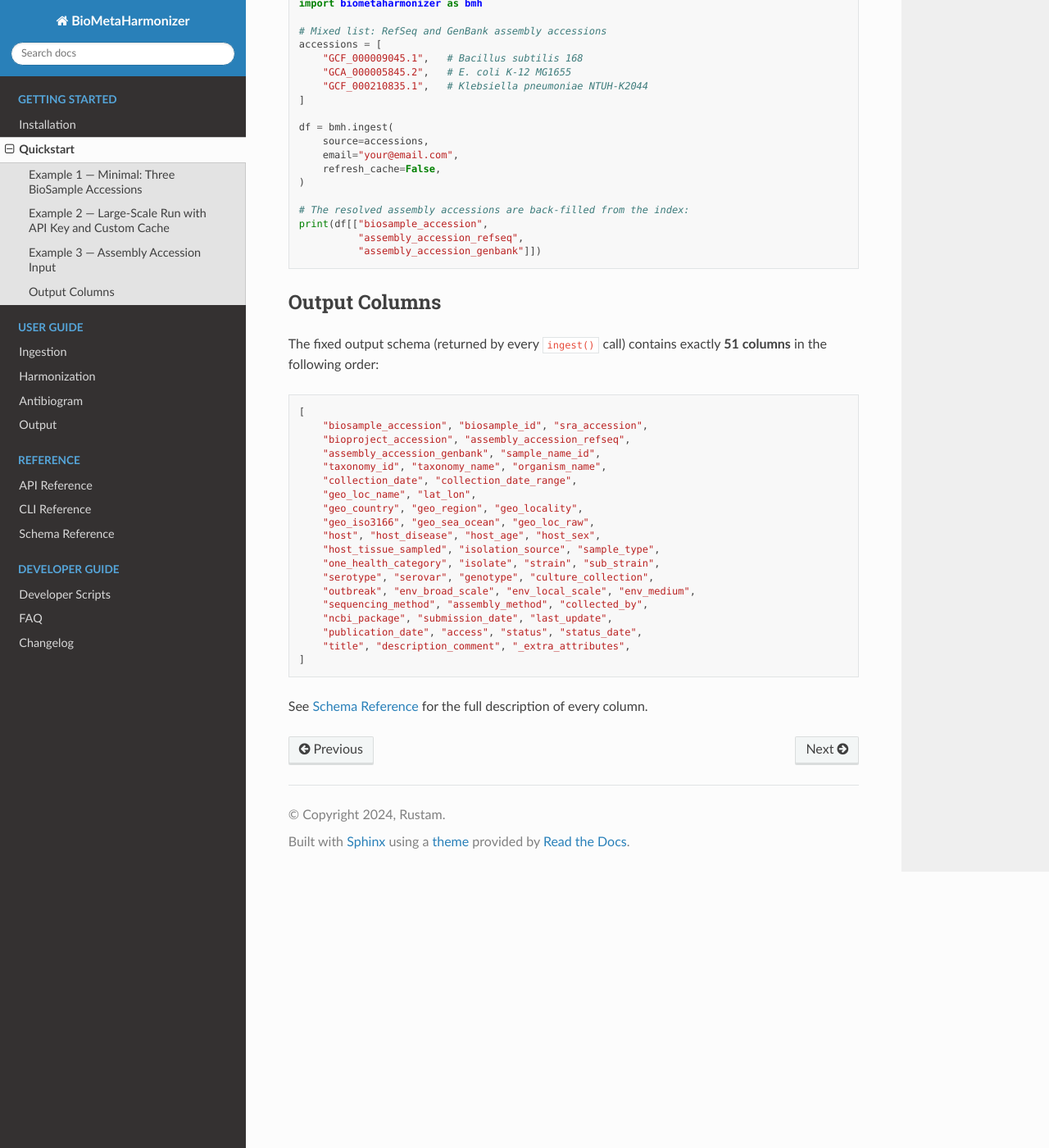
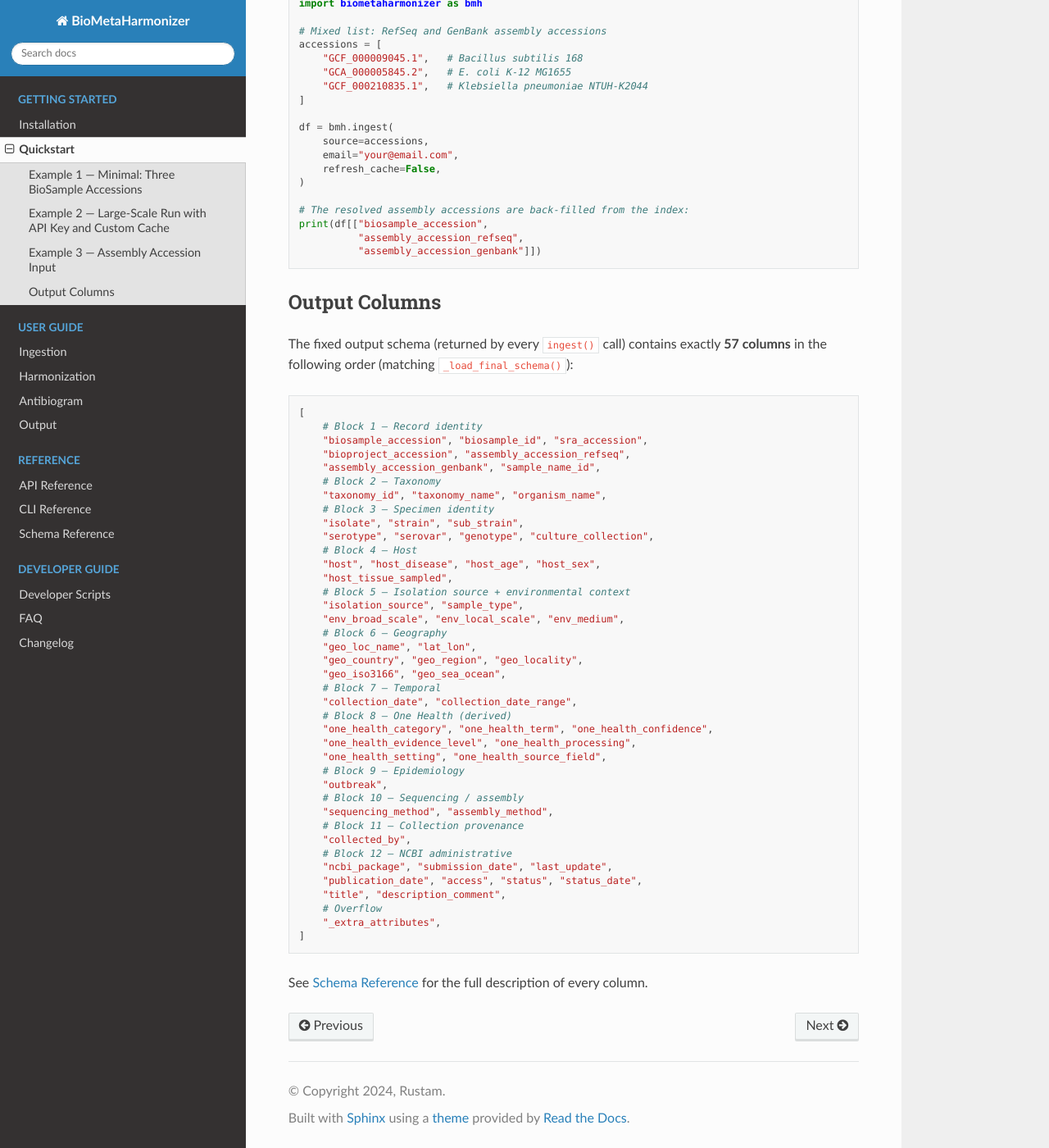
Before and after one commit to rustam-bioinfo/BioMetaHarmonizer, a Sphinx documentation site: the page built from docs/quickstart.rst, in a window 1280 px wide and 1400 px high, scrolled down 1464 px. Shown: the whole window at 82% size. Built offline with Sphinx 7.4.7 and the Read the Docs theme 3.1.0, drawn with Linux system fonts in a browser that asks for light colours; some of the changed text lies outside the part shown.

Commit message:
docs: fix quickstart.rst — 57-column count, remove geo_loc_raw, fix column order to match _load_final_schema(), fix esearch_batch_size comment

```diff
--- a/docs/quickstart.rst
+++ b/docs/quickstart.rst
@@ -23,10 +23,10 @@ Fetch three NCBI BioSample records and save the result to a CSV file.
    )
 
    bmh.write(df, "output.csv", fmt="csv")
-   print(df.shape)         # (3, 51)
+   print(df.shape)         # (3, 57)
    print(df.columns.tolist())
 
-The returned DataFrame always has exactly **51 columns** in the order listed
+The returned DataFrame always has exactly **57 columns** in the order listed
 in :ref:`schema_reference`. Every column is pre-initialised to ``None``/NaN
 for records that do not carry that attribute.
 
@@ -96,28 +96,48 @@ Output Columns
 --------------
 
 The fixed output schema (returned by every ``ingest()`` call) contains
-exactly **51 columns** in the following order:
+exactly **57 columns** in the following order (matching ``_load_final_schema()``):
 
 .. code-block:: python
 
    [
+       # Block 1 — Record identity
        "biosample_accession", "biosample_id", "sra_accession",
        "bioproject_accession", "assembly_accession_refseq",
        "assembly_accession_genbank", "sample_name_id",
+       # Block 2 — Taxonomy
        "taxonomy_id", "taxonomy_name", "organism_name",
-       "collection_date", "collection_date_range",
+       # Block 3 — Specimen identity
+       "isolate", "strain", "sub_strain",
+       "serotype", "serovar", "genotype", "culture_collection",
+       # Block 4 — Host
+       "host", "host_disease", "host_age", "host_sex",
+       "host_tissue_sampled",
+       # Block 5 — Isolation source + environmental context
+       "isolation_source", "sample_type",
+       "env_broad_scale", "env_local_scale", "env_medium",
+       # Block 6 — Geography
        "geo_loc_name", "lat_lon",
        "geo_country", "geo_region", "geo_locality",
-       "geo_iso3166", "geo_sea_ocean", "geo_loc_raw",
-       "host", "host_disease", "host_age", "host_sex",
-       "host_tissue_sampled", "isolation_source", "sample_type",
-       "one_health_category", "isolate", "strain", "sub_strain",
-       "serotype", "serovar", "genotype", "culture_collection",
-       "outbreak", "env_broad_scale", "env_local_scale", "env_medium",
-       "sequencing_method", "assembly_method", "collected_by",
+       "geo_iso3166", "geo_sea_ocean",
+       # Block 7 — Temporal
+       "collection_date", "collection_date_range",
+       # Block 8 — One Health (derived)
+       "one_health_category", "one_health_term", "one_health_confidence",
+       "one_health_evidence_level", "one_health_processing",
+       "one_health_setting", "one_health_source_field",
+       # Block 9 — Epidemiology
+       "outbreak",
+       # Block 10 — Sequencing / assembly
+       "sequencing_method", "assembly_method",
+       # Block 11 — Collection provenance
+       "collected_by",
+       # Block 12 — NCBI administrative
        "ncbi_package", "submission_date", "last_update",
        "publication_date", "access", "status", "status_date",
-       "title", "description_comment", "_extra_attributes",
+       "title", "description_comment",
+       # Overflow
+       "_extra_attributes",
    ]
 
 See :ref:`schema_reference` for the full description of every column.
```
Also changed, not shown: other parts of docs/quickstart.rst (+2 -2 lines).
